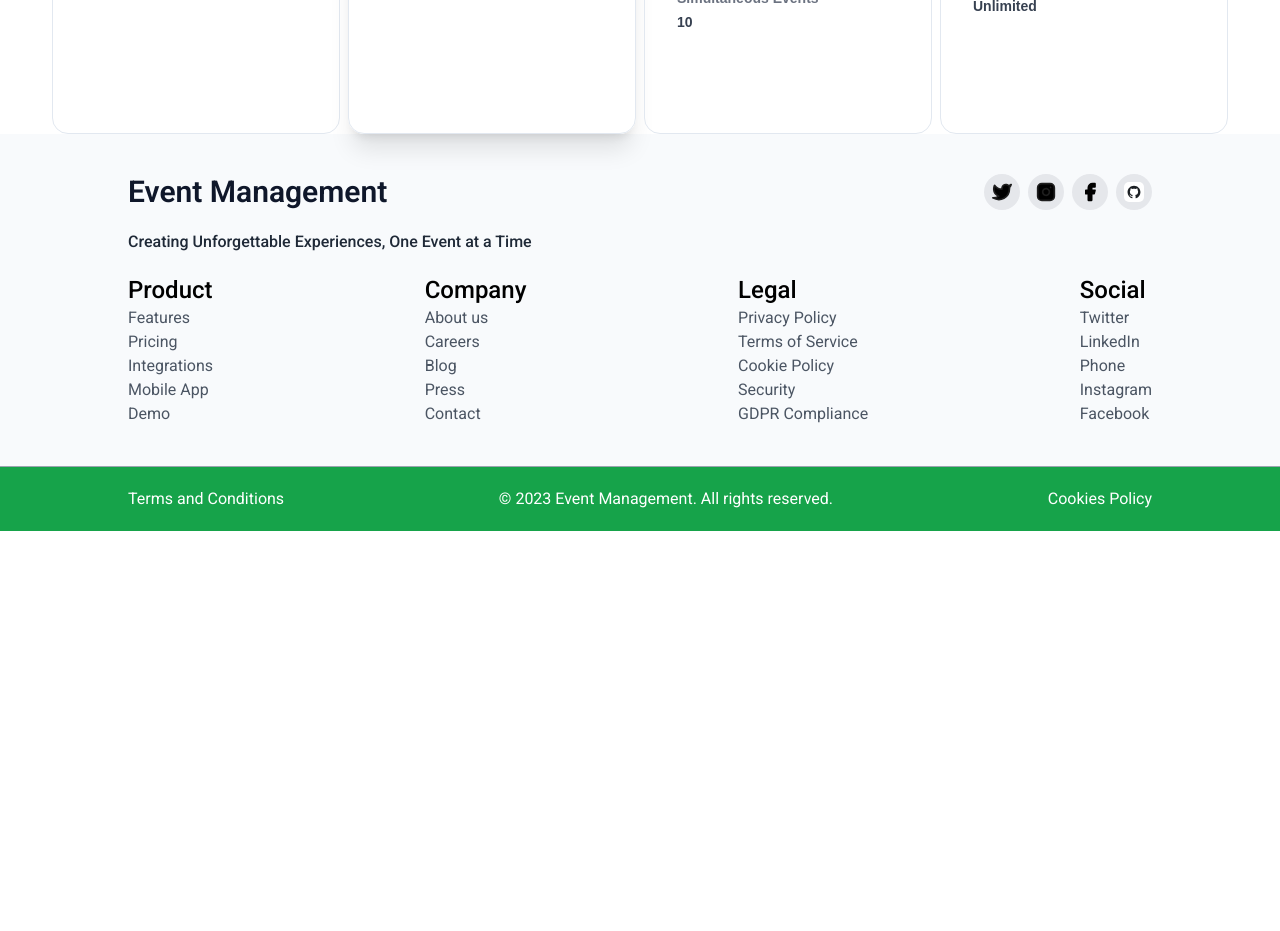
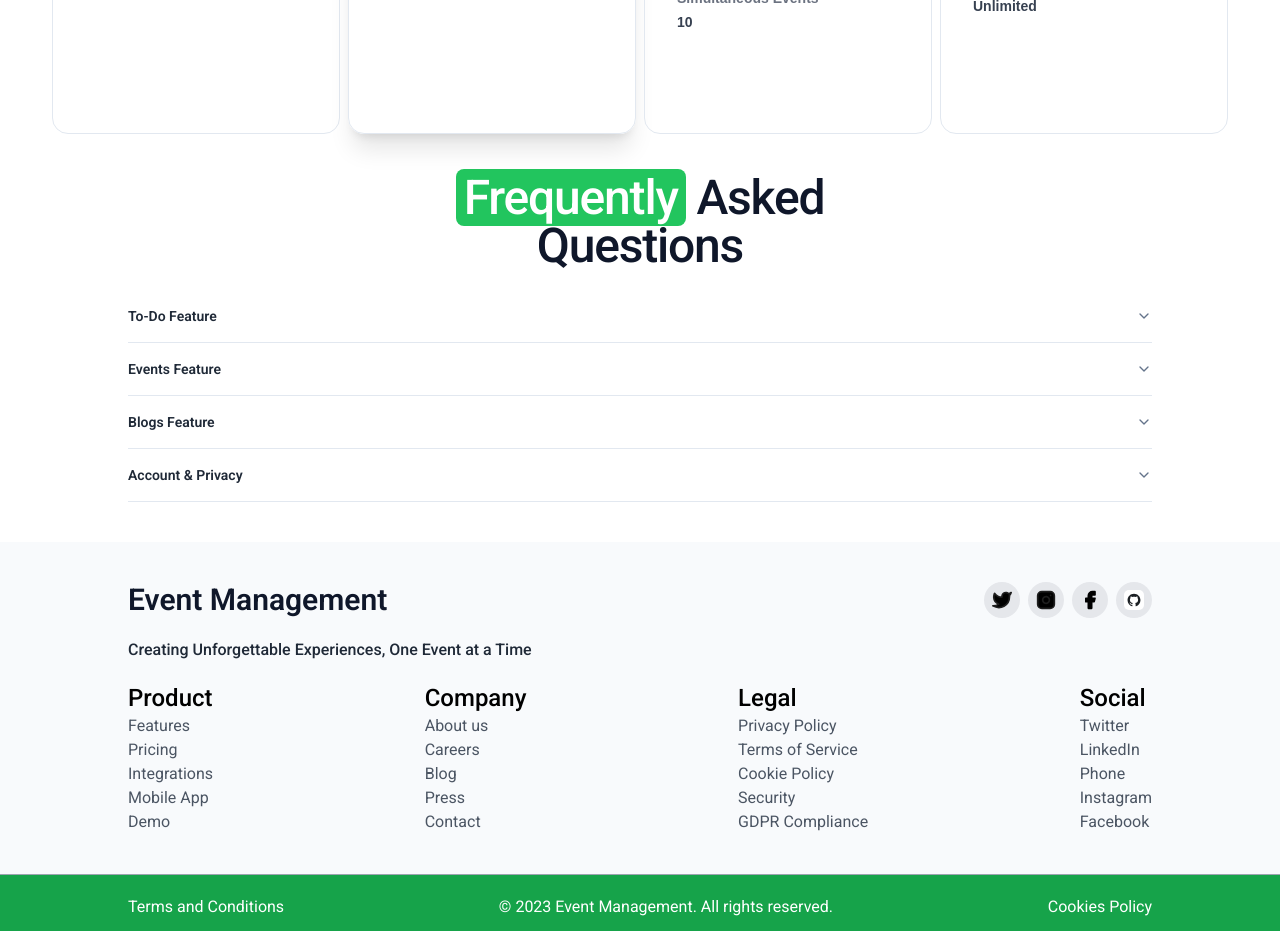
Before and after one commit to gauravThakur-sgl/event-management, a React (Vite) app: page / in a window 1280 px wide. Shown: the part 4520-5451 px from the top of the page. Before the commit the page ends 5051 px from the top, so only its background shows below. Built offline with nearby package versions, Linux system fonts and the light colour scheme; a web font is replaced by a local one.

Commit message:
Added faq section

```diff
--- a/package.json
+++ b/package.json
@@ -10,6 +10,7 @@
     "preview": "vite preview"
   },
   "dependencies": {
+    "@radix-ui/react-accordion": "^1.2.2",
     "@radix-ui/react-slot": "^1.1.1",
     "class-variance-authority": "^0.7.1",
     "clsx": "^2.1.1",
--- /dev/null
+++ b/src/components/Faq.tsx
@@ -0,0 +1,28 @@
+import { faqData } from "../config/faqData";
+import { Accordion, AccordionContent, AccordionItem, AccordionTrigger } from "./ui/accordion";
+export const Faq = () => {
+  return (
+    <div className="break-points py-10">
+      <div>
+        <h2 className="section-title">
+          <span className="text-white text-medium bg-green-500 rounded-lg px-2">Frequently</span> Asked Questions
+        </h2>
+      </div>
+      <div className="grid grid-cols-1 justify-center items-center pt-5">
+        {faqData.map((item, index) => (
+          <Accordion type="single" collapsible className="w-full" key={index}>
+            <AccordionItem value={index.toString()}>
+              <AccordionTrigger className="text-gray-800 font-semibold">{item.category}</AccordionTrigger>
+              {item.questions.map((data, index) => (
+                <AccordionContent key={index}>
+                  <h3 className="font-semibold text-medium text-black">{data.question}</h3>
+                  <p className="text-gray-700">{data.answer}</p>
+                </AccordionContent>
+              ))}
+            </AccordionItem>
+          </Accordion>
+        ))}
+      </div>
+    </div>
+  );
+};
--- /dev/null
+++ b/src/components/ui/accordion.tsx
@@ -0,0 +1,57 @@
+"use client"
+
+import * as React from "react"
+import * as AccordionPrimitive from "@radix-ui/react-accordion"
+import { ChevronDown } from "lucide-react"
+
+import { cn } from "../../lib/utils"
+
+const Accordion = AccordionPrimitive.Root
+
+const AccordionItem = React.forwardRef<
+  React.ElementRef<typeof AccordionPrimitive.Item>,
+  React.ComponentPropsWithoutRef<typeof AccordionPrimitive.Item>
+>(({ className, ...props }, ref) => (
+  <AccordionPrimitive.Item
+    ref={ref}
+    className={cn("border-b", className)}
+    {...props}
+  />
+))
+AccordionItem.displayName = "AccordionItem"
+
+const AccordionTrigger = React.forwardRef<
+  React.ElementRef<typeof AccordionPrimitive.Trigger>,
+  React.ComponentPropsWithoutRef<typeof AccordionPrimitive.Trigger>
+>(({ className, children, ...props }, ref) => (
+  <AccordionPrimitive.Header className="flex">
+    <AccordionPrimitive.Trigger
+      ref={ref}
+      className={cn(
+        "flex flex-1 items-center justify-between py-4 text-sm font-medium transition-all hover:underline text-left [&[data-state=open]>svg]:rotate-180",
+        className
+      )}
+      {...props}
+    >
+      {children}
+      <ChevronDown className="h-4 w-4 shrink-0 text-muted-foreground transition-transform duration-200" />
+    </AccordionPrimitive.Trigger>
+  </AccordionPrimitive.Header>
+))
+AccordionTrigger.displayName = AccordionPrimitive.Trigger.displayName
+
+const AccordionContent = React.forwardRef<
+  React.ElementRef<typeof AccordionPrimitive.Content>,
+  React.ComponentPropsWithoutRef<typeof AccordionPrimitive.Content>
+>(({ className, children, ...props }, ref) => (
+  <AccordionPrimitive.Content
+    ref={ref}
+    className="overflow-hidden text-sm data-[state=closed]:animate-accordion-up data-[state=open]:animate-accordion-down"
+    {...props}
+  >
+    <div className={cn("pb-4 pt-0", className)}>{children}</div>
+  </AccordionPrimitive.Content>
+))
+AccordionContent.displayName = AccordionPrimitive.Content.displayName
+
+export { Accordion, AccordionItem, AccordionTrigger, AccordionContent }
--- /dev/null
+++ b/src/config/faqData.ts
@@ -0,0 +1,105 @@
+export const faqData = [
+  {
+    category: "To-Do Feature",
+    questions: [
+      {
+        question: "How do I add a new to-do item ?",
+        answer: 'Simply click on the "Add To-Do" button, enter your task details, and hit "Save."',
+      },
+      {
+        question: "Can I set reminders for my to-dos ?",
+        answer:
+          "Yes, you can set due dates and reminders for each to-do item to ensure you never miss an important task.",
+      },
+      {
+        question: "Can I categorize my to-dos ?",
+        answer: "Absolutely! You can organize your to-dos into categories such as Work, Personal, and Shopping.",
+      },
+      {
+        question: "Is there an option to mark tasks as completed ?",
+        answer:
+          "Yes, you can mark tasks as completed, and they will be moved to the completed section for easy tracking.",
+      },
+      {
+        question: "Can I share my to-do list with others ?",
+        answer: "Currently, sharing is not supported, but we are working on adding collaboration features soon.",
+      },
+    ],
+  },
+  {
+    category: "Events Feature",
+    questions: [
+      {
+        question: "How do I create an event ?",
+        answer: "Go to the calendar section, click on the desired date, fill in the event details, and save it.",
+      },
+      {
+        question: "Can I set recurring events ?",
+        answer: "Yes, you can create recurring events such as daily, weekly, or monthly occurrences.",
+      },
+      {
+        question: "Will I receive notifications for my events ?",
+        answer: "Yes, you can enable notifications to receive timely reminders about your upcoming events.",
+      },
+      {
+        question: "Can I invite others to my events ?",
+        answer: "Yes, you can send event invites to friends and colleagues via email.",
+      },
+      {
+        question: "How can I edit or delete an event ?",
+        answer: "Simply click on the event in your calendar, and you'll have the option to edit or delete it.",
+      },
+    ],
+  },
+  {
+    category: "Blogs Feature",
+    questions: [
+      {
+        question: "How do I create a blog post ?",
+        answer: 'Navigate to the "Add Blog" section, write your content, upload images if needed, and publish it.',
+      },
+      {
+        question: "Can I edit my published blog posts ?",
+        answer: "Yes, you can edit or delete your blogs anytime from your dashboard.",
+      },
+      {
+        question: "Can others comment on my blog posts ?",
+        answer: "Yes, visitors can leave comments on your blog posts, and you can moderate them.",
+      },
+      {
+        question: "Can I add images and videos to my blog posts ?",
+        answer: "Yes, you can easily upload images and embed videos into your blog content.",
+      },
+      {
+        question: "How can I share my blog post on social media ?",
+        answer:
+          "Each blog post includes social sharing options, allowing you to share them directly to platforms like Facebook, Twitter, and LinkedIn.",
+      },
+    ],
+  },
+  {
+    category: "Account & Privacy",
+    questions: [
+      {
+        question: "How can I reset my password ?",
+        answer:
+          'You can reset your password by clicking on the "Forgot Password" link on the login page and following the instructions.',
+      },
+      {
+        question: "Is my data secure on this platform ?",
+        answer:
+          "Yes, we take security seriously and implement measures like encryption and secure authentication to protect your data.",
+      },
+      {
+        question: "Can I delete my account ?",
+        answer:
+          "Yes, you can delete your account from the settings page. Please note that this action is irreversible.",
+      },
+      {
+        question: "Do you store my personal information ?",
+        answer:
+          "We only store the necessary data required for your account functionality and do not share your information with third parties.",
+      },
+    ],
+  },
+];
--- a/src/page/LandingPage.tsx
+++ b/src/page/LandingPage.tsx
@@ -10,6 +10,7 @@ import Information from "../components/Information";
 import { Features } from "../components/Features";
 import { TodoEvent } from "../components/TodoEvent";
 import { NewPricing } from "../components/NewPricing";
+import { Faq } from "../components/Faq";
 
 export const LandingPage = () => {
   return (
@@ -24,6 +25,7 @@ export const LandingPage = () => {
       <Integrations />
       {/* <Pricing /> */}
       <NewPricing />
+      <Faq />
       <Information />
       <Footer />
     </>
--- a/tailwind.config.js
+++ b/tailwind.config.js
@@ -56,7 +56,19 @@ module.exports = {
         marquee: {
           '0%': { transform: 'translateX(0%)' },
           '100%': { transform: 'translateX(-400%)' },
-        }
+        },
+        "accordion-down": {
+          from: { height: "0" },
+          to: { height: "var(--radix-accordion-content-height)" },
+        },
+        "accordion-up": {
+          from: { height: "var(--radix-accordion-content-height)" },
+          to: { height: "0" },
+        },
+      },
+      animation: {
+        "accordion-down": "accordion-down 0.2s ease-out",
+        "accordion-up": "accordion-up 0.2s ease-out",
       },
       borderRadius: {
         lg: `var(--radius)`,
```
Also changed, not shown: 1 other file (tests, documents, lock files or other folders).
